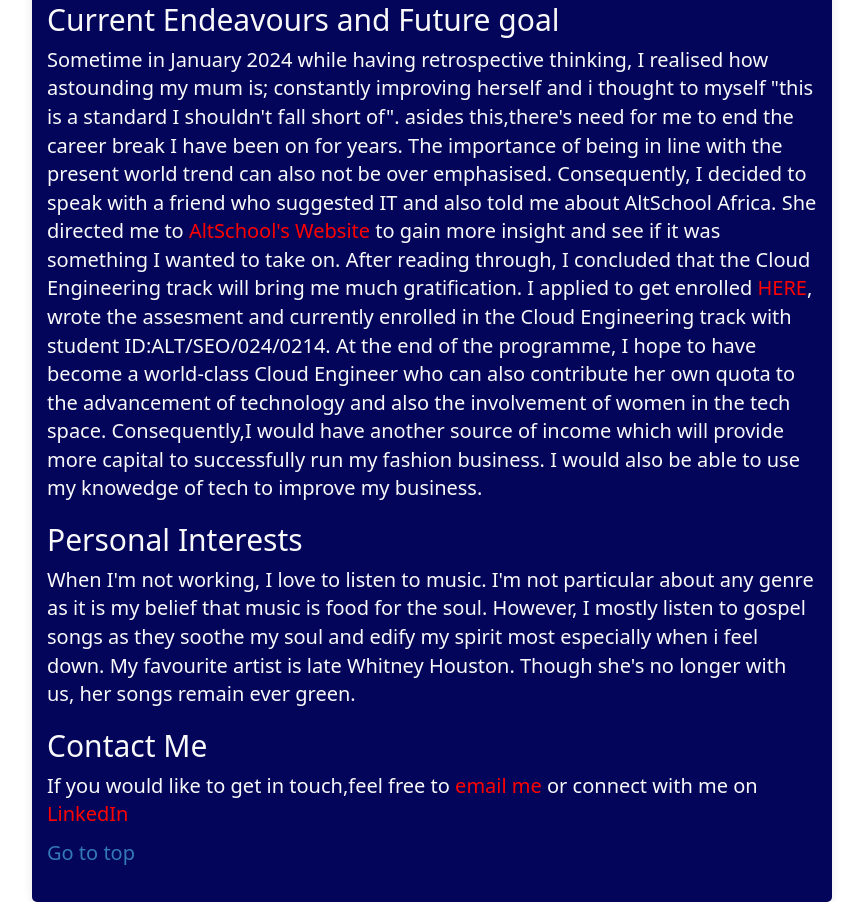
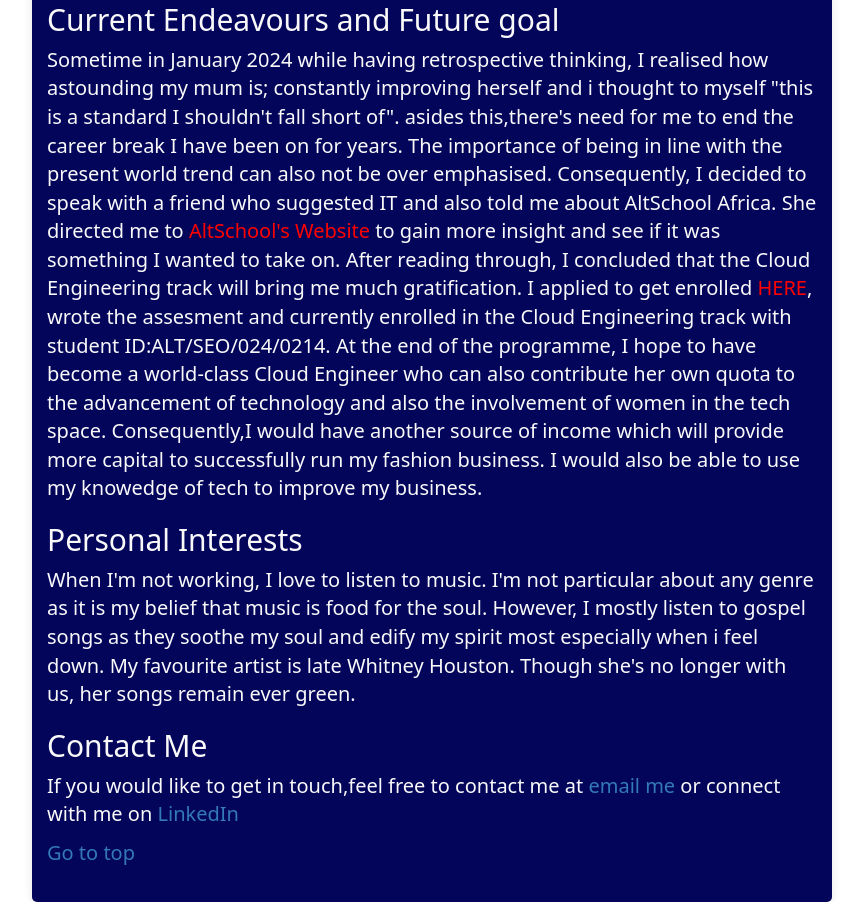
Before and after one commit to moore-svg/moore-svg.github.io, a plain HTML site: page AboutMe/index.html in a window 1280 px wide. Shown: the part 2234-3136 px from the top of the page, without its empty margins (208-1071 px from the left). Drawn offline with nearby package versions, Linux system fonts and the light colour scheme.

Commit message:
Update index.html

```diff
--- a/AboutMe/index.html
+++ b/AboutMe/index.html
@@ -159,9 +159,12 @@
 
             <div class="section">
                 <h2>Contact Me</h2>
-                <p>If you would like to get in touch,feel free to <a class="text"
+                <p>If you would like to get in touch,feel free to contact me at
+                    <a
                         href="mailto:mofiyinfoluwaesan@gmail.com">email
-                        me</a> or connect with me on <a class="text"
+                        me</a>
+                    or connect with me on
+                    <a
                         href="https://www.linkedin.com/in/mofiyinfoluwa-esan-885653114?utm_source=share&utm_campaign=share_via&utm_content=profile&utm_medium=android_app">LinkedIn</a>
                 </p>
 
```
